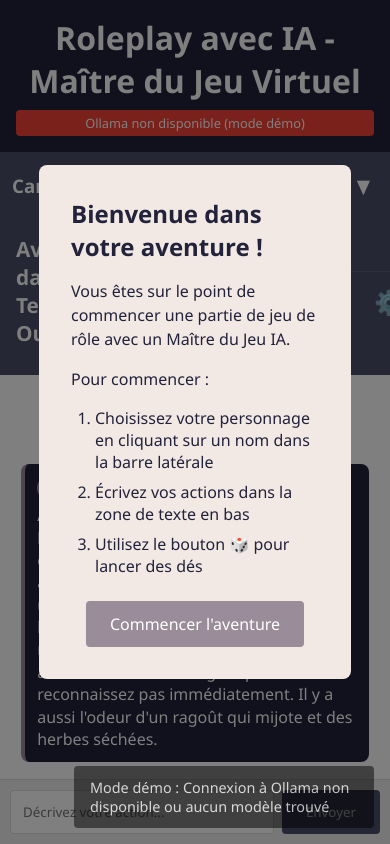
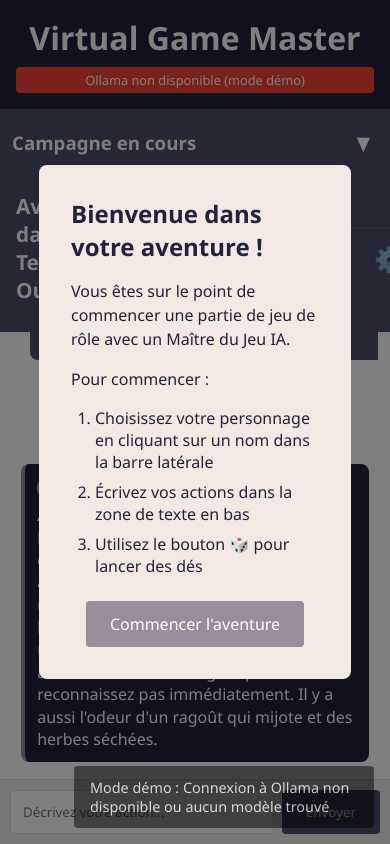
Before and after one commit to Jynra/LLM_Campaign, a plain HTML site: page public/index.html in a window 390 px wide. Drawn offline with Linux system fonts and the light colour scheme; no server answers.

Commit message:
update mobile

```diff
--- a/public/index.html
+++ b/public/index.html
@@ -8,7 +8,7 @@
 </head>
 <body>
     <header>
-        <h1>Roleplay avec IA - Maître du Jeu Virtuel</h1>
+        <h1>Virtual Game Master</h1>
         <div class="ollama-status" id="ollama-status"></div>
     </header>
 
```
